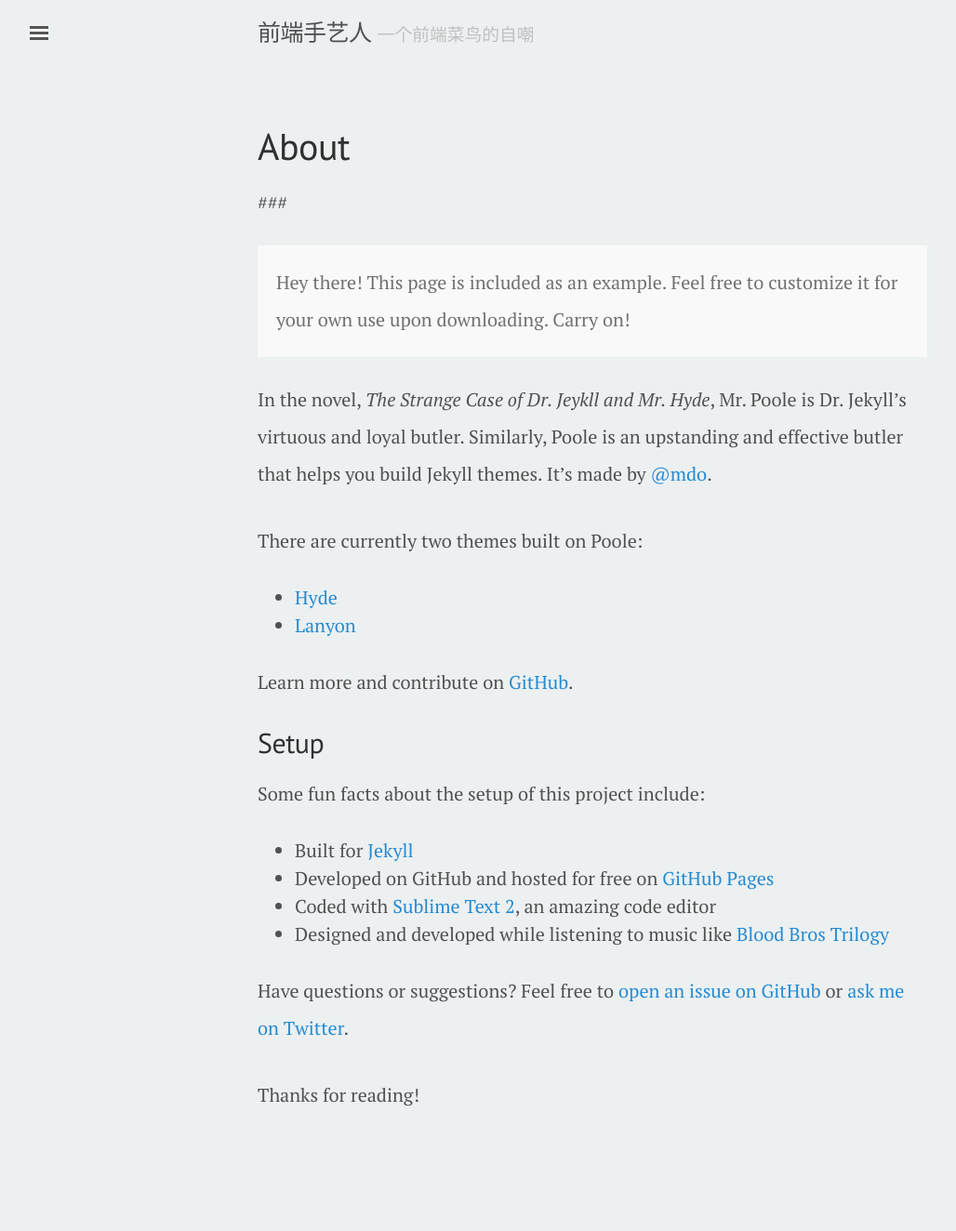
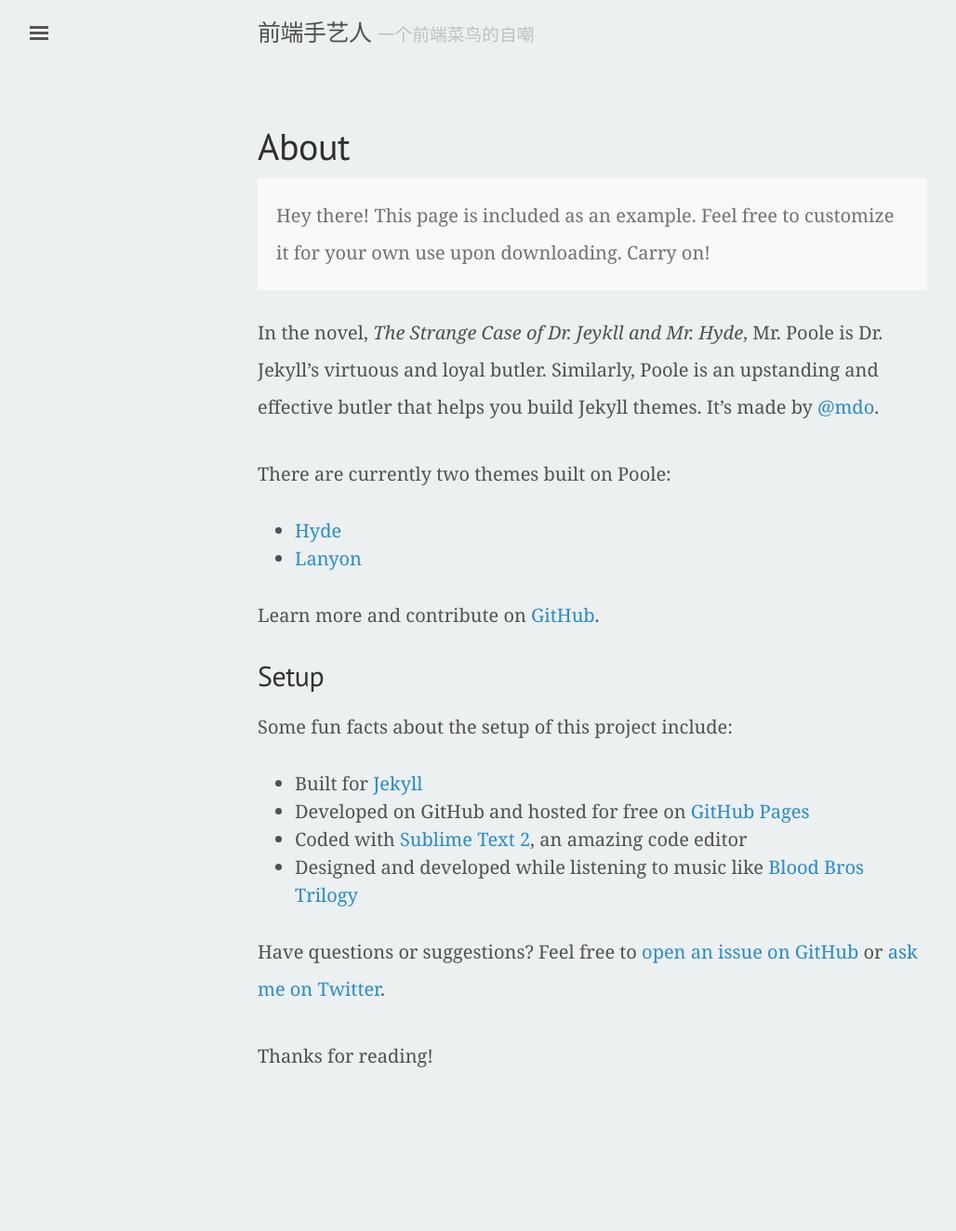
Before and after one commit to wohaiwo/wohaiwo.github.io, a Jekyll site: the page built from about.md, in a window 1280 px wide. Shown: the whole page at 93% size, without its empty margins (3-1031 px from the left). Built offline with Jekyll 4.4.1, drawn with Linux system fonts in a browser that asks for light colours; after the commit the page ends 1282 px from its top, so only the background shows below that.

Commit message:
change some problem

```diff
--- a/_config.yml
+++ b/_config.yml
@@ -7,7 +7,7 @@
 # Setup
 title:               前端手艺人
 tagline:             '一个前端菜鸟的自嘲'
-description:         '关于我 <a href="https://github.com/wohaiwo" target="_blank">我</a>'
+description:         '作者还没有想好怎么介绍自己, 先空着吧.....'
 url:
 baseurl:             ''
 paginate:            5
@@ -17,4 +17,3 @@
   name:
   url:               https://wohaiwo.github.io
   email:             zhome621@gmail.com
-  github:            https://github.com/wohaiwo
--- a/_includes/sidebar.html
+++ b/_includes/sidebar.html
@@ -15,7 +15,7 @@
     <a class="sidebar-nav-item" href="/about">About</a>
     <!-- site.github.repo 会调用_config.yml文件 -->
     <a class="sidebar-nav-item" href="http://wohaiwo.github.io/zhome">Demo</a>
-    <a class="sidebar-nav-item" href="https://github.io/wohaiwo">Github </a>
+    <a class="sidebar-nav-item" href="https://github.com/wohaiwo">Github </a>
   </nav>
 
 </div>
--- a/about.md
+++ b/about.md
@@ -3,7 +3,6 @@
 title: About
 ---
 
-###
 <p class="message">
   Hey there! This page is included as an example. Feel free to customize it for your own use upon downloading. Carry on!
 </p>
--- a/public/css/lanyon.css
+++ b/public/css/lanyon.css
@@ -41,7 +41,7 @@
 }
 
 html {
-  font-family: "PT Serif", Georgia, "Times New Roman", serif;
+  font-family: '方正兰亭黑','Microsoft yahei', Georgia, "Times New Roman", serif;
 }
 
 h1, h2, h3, h4, h5, h6 {
```
